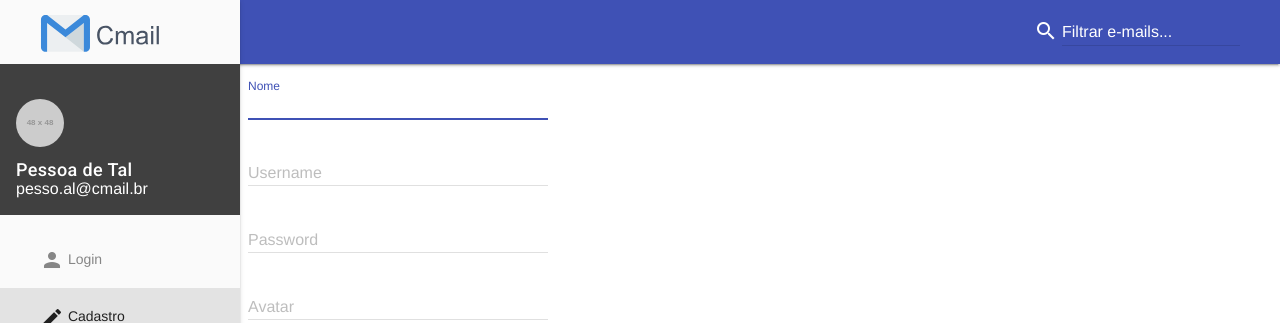
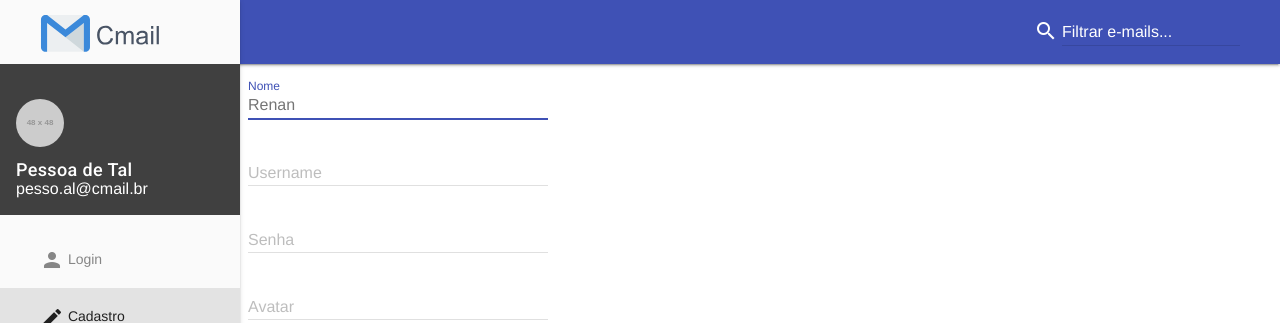
Before and after one commit to renanbrando/cmail, an Angular app: page /cadastro in a window 1280 px wide. Shown: the top 323 px of the page. Built offline with nearby package versions, Linux system fonts and the light colour scheme.

Commit message:
Implementada validação do form.

```diff
--- a/src/app/app.module.ts
+++ b/src/app/app.module.ts
@@ -3,7 +3,7 @@ import { NgModule } from '@angular/core';
 
 import { AppComponent } from './app.component';
 import { HeaderComponent } from './components/header/header.component';
-import { FormsModule } from '@angular/forms';
+import { FormsModule, ReactiveFormsModule } from '@angular/forms';
 import { LoginComponent } from './components/modules/login/login.component';
 import { CadastroComponent } from './components/modules/cadastro/cadastro.component';
 import { CaixaDeEntradaComponent } from './components/modules/caixa-de-entrada/caixa-de-entrada.component';
@@ -24,7 +24,8 @@ import { FormFieldDirective } from './components/form-group/form-field.directive
   imports: [
     BrowserModule,
     FormsModule,
-    ModuloRoteamento
+    ModuloRoteamento,
+    ReactiveFormsModule
   ],
   providers: [],
   bootstrap: [AppComponent]
--- a/src/app/components/form-group/form-group.component.html
+++ b/src/app/components/form-group/form-group.component.html
@@ -1,5 +1,5 @@
 <div class="cmailInputForm">
-  <div class="mdl-textfield mdl-textfield--floating-label">
+  <div class="mdl-textfield mdl-textfield--floating-label" [ngClass]="{'is-invalid': campo.invalid && campo.touched}">
     <ng-content></ng-content>
     <label [for]="idCampo" class="mdl-textfield__label">{{ textoDaLabel }}</label>
     <span class="mdl-textfield__formline"></span>
--- a/src/app/components/form-group/form-group.component.ts
+++ b/src/app/components/form-group/form-group.component.ts
@@ -1,4 +1,5 @@
-import { Component, OnInit, ElementRef } from '@angular/core';
+import { Component, OnInit, ElementRef, Input } from '@angular/core';
+import { FormControl } from '@angular/forms';
 
 @Component({
   selector: 'cmail-form-group',
@@ -8,6 +9,7 @@ import { Component, OnInit, ElementRef } from '@angular/core';
 export class FormGroupComponent implements OnInit {
   textoDaLabel: String;
   idCampo: String;
+  @Input() campo = new FormControl();
 
   constructor(
     private elemento: ElementRef
@@ -17,6 +19,7 @@ export class FormGroupComponent implements OnInit {
   }
 
   ngOnInit() {
+    console.log(this.campo)
     const campo = this.elemento.nativeElement.querySelector('input');
     this.textoDaLabel = campo.name.replace(campo.name[0], campo.name[0].toUpperCase());
     this.idCampo = campo.name
--- a/src/app/components/modules/cadastro/cadastro.component.html
+++ b/src/app/components/modules/cadastro/cadastro.component.html
@@ -3,30 +3,34 @@
   <main class="mdl-layout__content">
     <div class="page-content">
       <div class="mdl-grid">
-        <form>
-          <cmail-form-group>
-            <input autofocus required type="text" name="nome" cmailFormField>
-            <span class="mdl-textfield__error">Informar um nome obrigatório!</span>
+        <form [formGroup]="formCadastro" (ngSubmit)="handleCadastroUsuario()">
+          <cmail-form-group [campo]="formCadastro.get('nome')">
+            <input formControlName="nome" autofocus required type="text" name="nome" cmailFormField>
+            <span class="mdl-textfield__error" *ngIf="formCadastro.get('nome').getError('required')">Informar um nome obrigatório!</span>
+            <span class="mdl-textfield__error" *ngIf="formCadastro.get('nome').getError('minlength')">Informar pelo menos 3 caracteres!</span>
           </cmail-form-group>
-          <cmail-form-group>
-            <input required type="text" name="username" cmailFormField>
-            <span class="mdl-textfield__error">Informar um username obrigatório!</span>
+          <cmail-form-group [campo]="formCadastro.get('username')">
+            <input formControlName="username" required type="text" name="username" cmailFormField>
+            <span class="mdl-textfield__error" *ngIf="formCadastro.get('username').getError('required')">Informar um username obrigatório!</span>
+            <span class="mdl-textfield__error" *ngIf="formCadastro.get('username').getError('minlength')">Campo deve conter mais de 6 caracteres!</span>
+            <span class="mdl-textfield__error" *ngIf="formCadastro.get('username').getError('maxlength')">Campo deve conter menos de 10 caracteres!</span>
           </cmail-form-group>
-          <cmail-form-group>
-            <input required type="password" name="password" cmailFormField>
-            <span class="mdl-textfield__error">Informar um password obrigatório!</span>
+          <cmail-form-group [campo]="formCadastro.get('senha')">
+            <input formControlName="senha" required type="password" name="senha" cmailFormField>
+            <span class="mdl-textfield__error" *ngIf="formCadastro.get('senha').getError('required')">Informar um password obrigatório!</span>
+            <span class="mdl-textfield__error" *ngIf="formCadastro.get('senha').getError('pattern')">A senha deve ser maior que 8 e deve conter caracteres especiais, minusculos, maiusculos e numeros!</span>
           </cmail-form-group>
-          <cmail-form-group>
-            <input type="text" name="avatar" cmailFormField>
-            <span class="mdl-textfield__error">Informar um avatar obrigatório!</span>
+          <cmail-form-group [campo]="formCadastro.get('avatar')" >
+            <input formControlName="avatar" type="text" name="avatar" cmailFormField>
+            <span class="mdl-textfield__error" *ngIf="formCadastro.get('avatar').getError('required')">Informar um avatar obrigatório!</span>
+            <span class="mdl-textfield__error" *ngIf="formCadastro.get('avatar').getError('pattern')">URL deve ser válida!</span>
           </cmail-form-group>
 
           <div class="mdl-card__actions">
-            <button class="mdl-button mdl-js-button mdl-button--raised mdl-button--accent">
+            <button type="submit" class="mdl-button mdl-js-button mdl-button--raised mdl-button--accent">
               Cadastrar
             </button>
           </div>
-
         </form>
       </div>
     </div>
--- a/src/app/components/modules/cadastro/cadastro.component.ts
+++ b/src/app/components/modules/cadastro/cadastro.component.ts
@@ -1,4 +1,5 @@
 import { Component, OnInit, ChangeDetectionStrategy } from '@angular/core';
+import { FormGroup, FormControl, Validators } from '@angular/forms';
 
 @Component({
   selector: 'app-cadastro',
@@ -8,9 +9,33 @@ import { Component, OnInit, ChangeDetectionStrategy } from '@angular/core';
 })
 export class CadastroComponent implements OnInit {
 
+  formCadastro = new FormGroup({
+    nome: new FormControl('Renan', [Validators.required, Validators.minLength(3)]),
+    username: new FormControl('', [Validators.required, Validators.minLength(6), Validators.maxLength(10)]),
+    senha: new FormControl('', [Validators.required, Validators.pattern(/^.*(?=.{8,})((?=.*[!@#$%^&*()\-_=+{};:,<.>]){1})(?=.*\d)((?=.*[a-z]){1})((?=.*[A-Z]){1}).*$/g)]),
+    avatar: new FormControl('', [Validators.required, Validators.pattern(/((http|https)\:\/\/)?[a-zA-Z0-9\.\/\?\:@\-_=#]+\.([a-zA-Z0-9\&\.\/\?\:@\-_=#])*/)])
+  })
+
   constructor() { }
 
   ngOnInit() {
   }
 
+  validarTodosOsCamposDoFormulario() {
+    const camposform = this.formCadastro.controls;
+    // this.formCadastro.markAllAsTouched();
+    Object.keys(camposform).forEach(field => {
+      const control = this.formCadastro.get(field);
+      control.markAsTouched({ onlySelf: true });
+    })
+  }
+
+  handleCadastroUsuario() {
+    if (this.formCadastro.valid) {
+      this.formCadastro.reset();
+    } else {
+      this.validarTodosOsCamposDoFormulario()
+    }
+  }
+
 }
```
